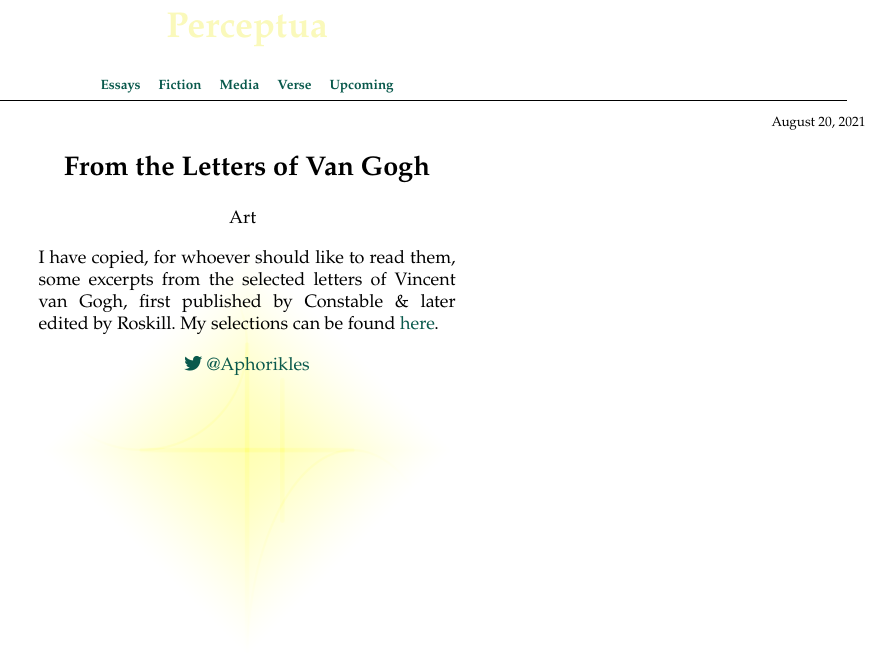
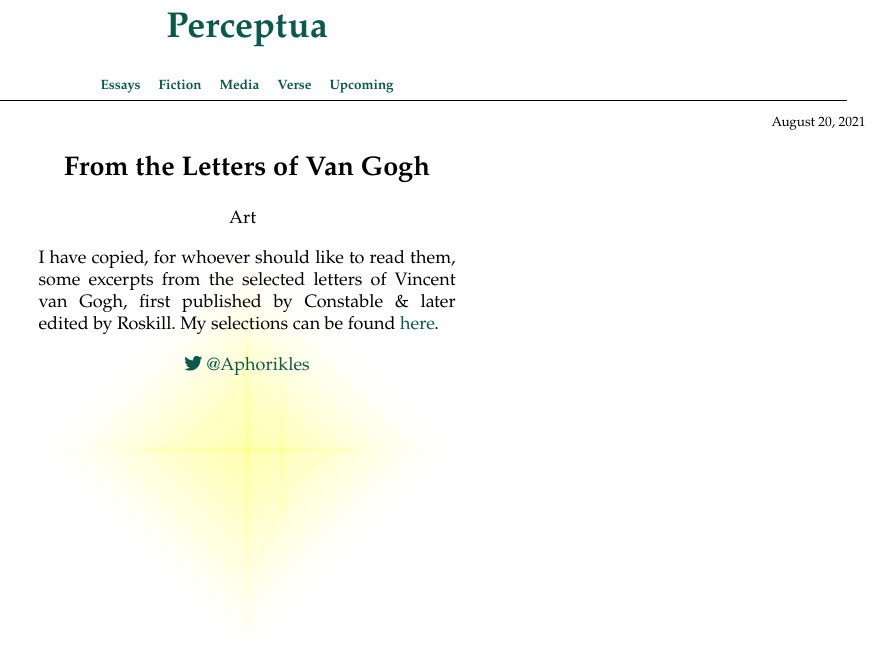
Before and after one commit to Perceptua/perceptua, a Jekyll site: the page built from _posts/2021-08-20-from-the-letters-of-van-gogh.md, in a window 1280 px wide. Shown: the top 667 px of the page, without its empty margins (393-1280 px from the left). Built offline with Jekyll 4.4.1, drawn with Linux system fonts in a browser that asks for light colours.

Commit message:
Update header.html

```diff
--- a/_includes/header.html
+++ b/_includes/header.html
@@ -1,5 +1,5 @@
 <header>
-  <a class="greyscale" href="/#/about">
+  <a class="brand" href="/#/about">
     <h1 id="site-title">Perceptua</h1>
   </a>
   <div id="site-nav">
```
